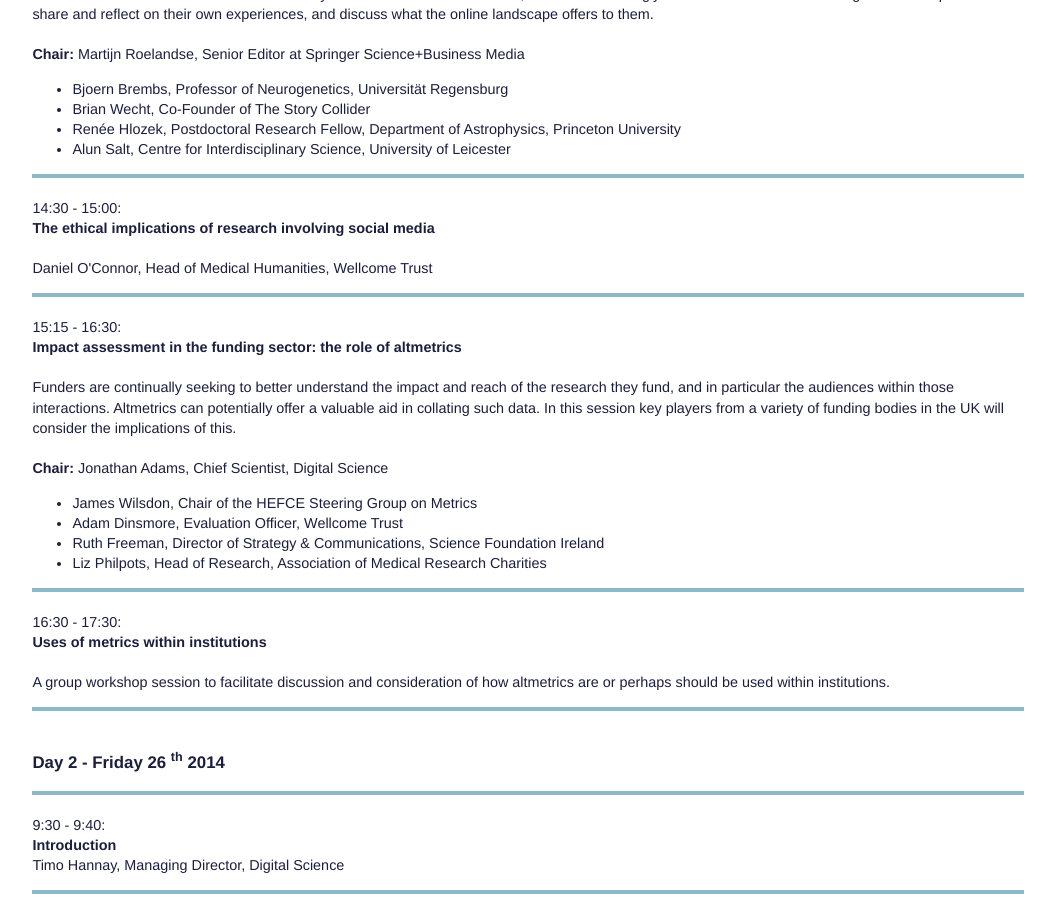
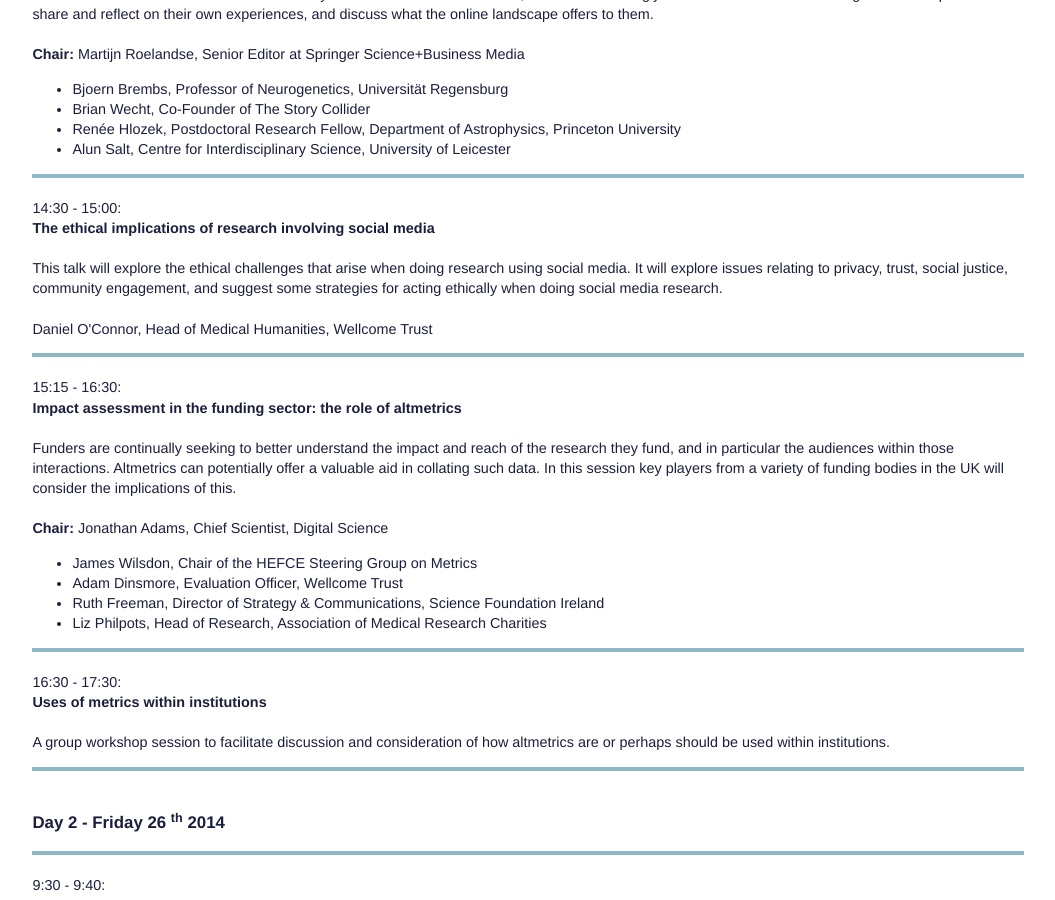
Before and after one commit to amconference/amconference.github.io, a Jekyll site: the page built from schedule/details.html, in a window 1280 px wide and 900 px high, scrolled down 1083 px. Shown: the whole window, without its empty margins (112-1167 px from the left). Built offline with Jekyll 4.4.1, drawn with Linux system fonts in a browser that asks for light colours; nearby versions of some CDN libraries.

Commit message:
Add details for Daniel O'Connor's talk.

```diff
--- a/_layouts/schedule-details.html
+++ b/_layouts/schedule-details.html
@@ -96,6 +96,9 @@
     14:30 - 15:00:
     <br/>
     <strong>The ethical implications of research involving social media</strong>
+    <br/>
+    <br/>
+    This talk will explore the ethical challenges that arise when doing research using social media. It will explore issues relating to privacy, trust, social justice, community engagement, and suggest some strategies for acting ethically when doing social media research.
     <br/>
     <br/>
       Daniel O'Connor, Head of Medical Humanities, Wellcome Trust
```
